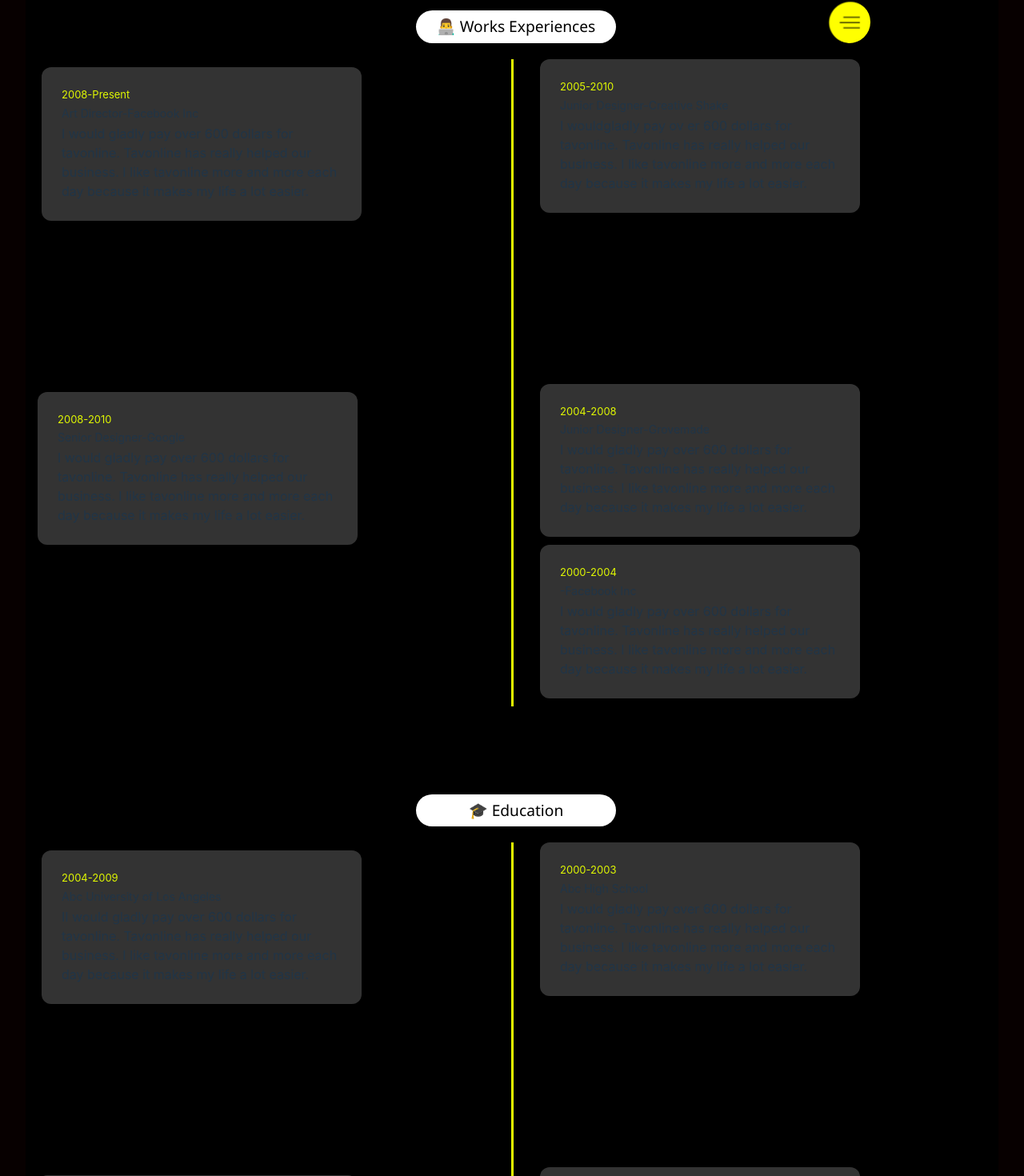
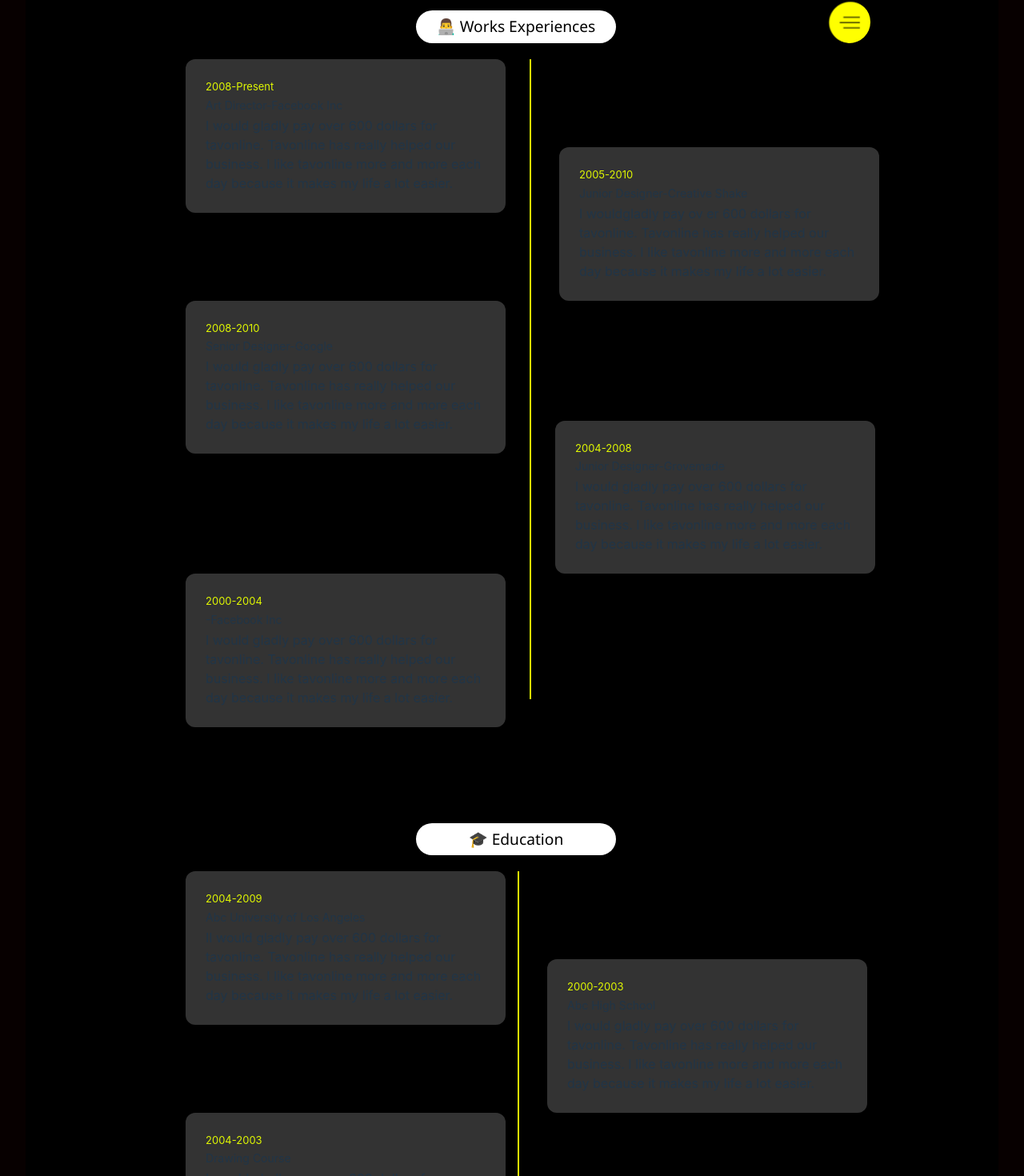
Before and after one commit to Jambisi-11/my-portfolio-g3, a React (Vite) app: page /Resume in a window 1280 px wide. Shown: the part 95-1565 px from the top of the page at 80% size. Built offline with nearby package versions, Linux system fonts and the light colour scheme.

Commit message:
little edit on resume

```diff
--- a/src/Compenets/Content/Home/FeedBack/FeedBack.css
+++ b/src/Compenets/Content/Home/FeedBack/FeedBack.css
@@ -29,7 +29,7 @@
     flex-wrap: wrap; */
 }
 
-.slide-1{
+#slide-1{
 
     padding-top: 7em;
 }
--- a/src/Compenets/Content/Home/FeedBack/FeedBack.jsx
+++ b/src/Compenets/Content/Home/FeedBack/FeedBack.jsx
@@ -10,31 +10,31 @@ const FeedBack = () => {
            <h3 className='underline underline-offset-8'>What The People Are Saying</h3>
         </div>
             <div>
-            <div className='gen-cont'>
-          <div className='slide-1'>
-              <div>
-
-                  <p className='flex'><img src = {qmark}></img>I would gladly pay over 600 dollars for tavonline. Tavonline has really helped our business. I like tavonline more and more each day because it makes my life a lot easier.</p>
+            <div className='grid grid-cols-3 gap-4' >
+            <div className='flex gap-4' id='slide-1'>
+              <div className=''>
+                <img src = {qmark}></img>
+                  <p >I would gladly pay over 600 dollars for tavonline. Tavonline has really helped our business. I like tavonline more and more each day because it makes my life a lot easier.</p>
                   Louis L. Marin
                   Founder
               </div>
 
               <div>
-                  <p>I would gladly pay over 600 dollars for tavonline. Tavonline has really helped our business. I like tavonline more and more each day because it makes my life a lot easier.</p>
-
-                      Louis L. Marin
-                      Founder
+                <img src = {qmark}></img>
+                  <p className='flex gap-4'>I would gladly pay over 600 dollars for tavonline. Tavonline has really helped our business. I like tavonline more and more each day because it makes my life a lot easier.</p>
+                  Louis L. Marin
+                  Founder
               </div>
 
               <div>
-              <p>I would gladly pay over 600 dollars for tavonline. Tavonline has really helped our business. I like tavonline more and more each day because it makes my life a lot easier.</p>
-
+                <img src = {qmark} className=''></img>
+                  <p >I would gladly pay over 600 dollars for tavonline. Tavonline has really helped our business. I like tavonline more and more each day because it makes my life a lot easier.</p>
                   Louis L. Marin
                   Founder
               </div>
           </div>
 
-          <div className='slide-2'>
+          {/* <div className='slide-2'>
           <div>
                     <p>I would gladly pay over 600 dollars for tavonline. Tavonline has really helped our business. I like tavonline more and more each day because it makes my life a lot easier.</p>
 
@@ -78,10 +78,41 @@ const FeedBack = () => {
                     Louis L. Marin
                     Founder
                 </div>
-          </div>
+          </div> */}
         </div>
         </div>
 
+        {/* <div class="p-6">
+    <h3 class="text-2xl font-bold underline underline-offset-8 mb-4">What The People Are Saying</h3>
+    <div class="grid grid-cols-1 md:grid-cols-3 gap-6">
+        <div class="flex flex-col items-start p-4 border rounded-lg shadow-md">
+            <img src="path/to/your/question-mark-image.png" alt="Quote Mark" class="mb-2 w-8 h-auto" />
+            <p class="mb-2 text-gray-700">
+                I would gladly pay over 600 dollars for tavonline. Tavonline has really helped our business. I like tavonline more and more each day because it makes my life a lot easier.
+            </p>
+            <span class="font-semibold">Louis L. Marin</span>
+            <span class="text-sm text-gray-500">Founder</span>
+        </div>
+
+        <div class="flex flex-col items-start p-4 border rounded-lg shadow-md">
+            <img src="path/to/your/question-mark-image.png" alt="Quote Mark" class="mb-2 w-8 h-auto" />
+            <p class="mb-2 text-gray-700">
+                Tavonline has transformed how we do business. The efficiency it brings is unmatched.
+            </p>
+            <span class="font-semibold">Jane Doe</span>
+            <span class="text-sm text-gray-500">CEO</span>
+        </div>
+
+        <div class="flex flex-col items-start p-4 border rounded-lg shadow-md">
+            <img src="path/to/your/question-mark-image.png" alt="Quote Mark" class="mb-2 w-8 h-auto" />
+            <p class="mb-2 text-gray-700">
+                I can't imagine running my business without Tavonline. It's been a game changer!
+            </p>
+            <span class="font-semibold">John Smith</span>
+            <span class="text-sm text-gray-500">Manager</span>
+        </div>
+    </div>
+</div> */}
 
     </div>
   )
--- a/src/Compenets/Content/Home/WhatIDo/WhatIDo.jsx
+++ b/src/Compenets/Content/Home/WhatIDo/WhatIDo.jsx
@@ -37,6 +37,7 @@ const WhatIDo = () => {
             </tbody>
        </table>
       </div>
+
     </div>
   )
 }
--- a/src/Compenets/My Resume/Resume.css
+++ b/src/Compenets/My Resume/Resume.css
@@ -26,11 +26,27 @@
 
 }
 .resume_info{
-    columns: 2;
+    display: flex;
+    gap: 15px
+    /* columns: 2;
     column-gap: 40px;
     column-rule-style: solid;
-    column-rule-color: #E6FF00;
+    column-rule-color: #E6FF00;  I comment this out and i flex it instead of column*/
 }
+
+/* I added vertical divider here */
+.vertical-line {
+    border-left: 2px solid rgb(253, 216, 7);
+    height: 800px;
+    border-color: #E0F802;
+  }
+
+  .vertical-line2 {
+    border-left: 2px solid rgb(253, 216, 7);
+    height: 550px;
+    border-color: #E0F802;
+  }
+
 
 .head{
     display: flex;
@@ -57,11 +73,11 @@ background-color: #333333;
 padding: 25px;
 border-radius: 12px;
 flex-direction: column;
-max-width: 400px;
-margin-top: 10px;
+max-width: 400px; /* 400 to  */
+margin-top: 0px;
 margin-bottom: 10px;
-margin-left: auto;
-margin-left: 20px;
+/* margin-left: auto; */
+margin-left: 200px; /* I changed this one from 10px to 200px*/
 
 }
 .empty1{
@@ -88,27 +104,33 @@ margin-left: 20px;
     display: flex;
     align-items: baseline;
     justify-content: center;
+    margin-left: 200px; /* I changed this one from 10px to 200px*/
 
     background-color: #333333;
-    margin: 10px 15px;
+    /* margin: 10px 15px; */
     padding: 25px;
     border-radius: 12px;
     flex-direction: column;
     max-width: 400px;
+    margin-top: 110px; /* I added this, to bring it down*/
 
 
     }
     .resume_info_content3{
         display: flex;
-        align-items: baseline;
+        /* align-items: baseline;        left*/
         justify-content: center;
         background-color: #333333;
-        margin: 10px 15px;
+        margin-left:20px;
+        margin-top: 110px; /* I added this, to bring it down*/
+
+        scroll-margin-top: 5em;
         padding: 25px;
         border-radius: 12px;
         flex-direction: column;
         max-width: 400px;
         break-before: column;
+
 
         }
         .resume_info_content4{
@@ -121,6 +143,7 @@ margin-left: 20px;
             border-radius: 12px;
             flex-direction: column;
             max-width: 400px;
+            margin-top: 150px; /* I added this, to bring it down*/
 
 
             }
@@ -134,6 +157,8 @@ margin-left: 20px;
                 border-radius: 12px;
                 flex-direction: column;
                 max-width: 400px;
+                margin-top: 150px; /* I added this, to bring it down*/
+                margin-left: 200px; /* I changed this one from 10px to 200px*/
 
 
                 }
@@ -325,3 +350,41 @@ h5{
       width: 80%;
     }
   }
+
+
+  .App {
+  font-family: Arial, sans-serif;
+  display: flex;
+  flex-direction: column;
+  justify-content: center;
+  align-items: center;
+  height: 100vh;
+  background-color: #f0f0f0;
+}
+
+.circle-container {
+  position: relative;
+  width: 150px;
+  height: 150px;
+  display: flex;
+  justify-content: center;
+  align-items: center;
+}
+
+.circle {
+  width: 100%;
+  height: 100%;
+  border-radius: 50%; /* Makes it circular */
+  background: conic-gradient(
+    yellow 0deg 0deg, /* Initial empty progress */
+    transparent 0deg 360deg
+  );
+  border: 8px solid yellow; /* Yellow border around the circle */
+  box-sizing: border-box;
+}
+
+input[type="range"] {
+  margin-top: 20px;
+  width: 100%;
+  max-width: 200px;
+}
--- a/src/Compenets/My Resume/Resume.jsx
+++ b/src/Compenets/My Resume/Resume.jsx
@@ -1,37 +1,33 @@
-import React from 'react'
+import React  from 'react'
 import "./Resume.css"
 import Nav from '../Content/Home/Nav/Nav'
 const Resume = () => {
+
+
+
   return (
     <div className = "resume_container">
 
       <h1 className = "resume_heading">My Resume</h1>
                <div className="headdiv"><h4 className = "head">👨‍💻 Works Experiences</h4></div>
+
       <div className ="resume_info">
+          <div className='column-left'>
 
-        <div className = "resume_info_content1">
+            <div className = "resume_info_content1" id='info1'>
                 <h6 className = "heading">2008-Present</h6>
                 <h3>Art Director-Facebook Inc</h3>
                 <p className = "descri">I would gladly pay over 600 dollars for tavonline. Tavonline has really helped our business. I like tavonline more and more each day because it makes my life a lot easier.</p>
             </div>
-        <div className="empty1"> ............................................ Yeas that wil be good. this pat is to be hidden. so if you see it ignore. I would gladly pay ov er 600 dollars for tavonline. Tavonline has really helped our business. I like tavonline more and more each day because it makes my life a lot easier.</div>
+
+            {/* <div className="empty1"> ............................................ Yeas that wil be good. this pat is to be hidden. so if you see it ignore. I would gladly pay ov er 600 dollars for tavonline. Tavonline has really helped our business. I like tavonline more and more each day because it makes my life a lot easier.</div> */}
             <div className = "resume_info_content2">
               <h6 className = "heading">2008-2010</h6>
               <h3>Senior Designer-Google</h3>
               <p className = "descri">I would gladly pay over 600 dollars for tavonline. Tavonline has really helped our business. I like tavonline more and more each day because it makes my life a lot easier.</p>
             </div>
+
         {/* <div className="empty1"> ............................................ Yeas that wil be good. this pat is to be hidden. so if you see it ignore. I would gladly pay ov er 600 dollars for tavonline. Tavonline has really helped our business. I like tavonline more and more each day because it makes my life a lot easier.</div> */}
-        <div className = "resume_info_content3">
-          <h6 className = "heading">2005-2010</h6>
-          <h3>Junior Designer-Creative Shake</h3>
-          <p className = "descri">I wouldgladly pay ov er 600 dollars for tavonline. Tavonline has really helped our business. I like tavonline more and more each day because it makes my life a lot easier.</p>
-        </div>
-        <div className="empty1"> ............................................ Yeas that wil be good. this pat is to be hidden. so if you see it ignore. I would gladly pay ov er 600 dollars for tavonline. Tavonline has really helped our business. I like tavonline more and more each day because it makes my life a lot easier.</div>
-        <div className = "resume_info_content4">
-          <h6 className = "heading">2004-2008</h6>
-          <h3>Junior Designer-Grovemade</h3>
-          <p className = "descri">I would gladly pay over 600 dollars for tavonline. Tavonline has really helped our business. I like tavonline more and more each day because it makes my life a lot easier.</p>
-        </div>
              {/*  <div className="empty1"> ............................................ Yeas that wil be good. this pat is to be hidden. so if you see it ignore. I would gladly pay ov er 600 dollars for tavonline. Tavonline has really helped our business. I like tavonline more and more each day because it makes my life a lot easier.</div> */}
              <div className = "resume_info_content5">
               <h6 className = "heading">2000-2004</h6>
@@ -39,34 +35,65 @@ const Resume = () => {
               <p className = "descri">I would gladly pay over 600 dollars for tavonline. Tavonline has really helped our business. I like tavonline more and more each day because it makes my life a lot easier.</p>
             </div>
           </div>
+
+          <div class="vertical-line"></div>
+
+          <div className='column-right'>
+          <div className = "resume_info_content3" id='info4'>
+              <h6 className = "heading">2005-2010</h6>
+              <h3>Junior Designer-Creative Shake</h3>
+              <p className = "descri">I wouldgladly pay ov er 600 dollars for tavonline. Tavonline has really helped our business. I like tavonline more and more each day because it makes my life a lot easier.</p>
+            </div>
+            {/* <div className="empty1"> ............................................ Yeas that wil be good. this pat is to be hidden. so if you see it ignore. I would gladly pay ov er 600 dollars for tavonline. Tavonline has really helped our business. I like tavonline more and more each day because it makes my life a lot easier.</div>
+             */}
+            <div className = "resume_info_content4">
+              <h6 className = "heading">2004-2008</h6>
+              <h3>Junior Designer-Grovemade</h3>
+              <p className = "descri">I would gladly pay over 600 dollars for tavonline. Tavonline has really helped our business. I like tavonline more and more each day because it makes my life a lot easier.</p>
+            </div>
+
+
+        </div>
+      </div>
+
+
       <div className="space1"></div>
       <div className="headdiv"><h4 className = "head">🎓 Education</h4></div>
       <div className ="resume_info">
 
+      <div className='column-left'>
             <div className = "resume_info_content1">
                 <h6 className = "heading">2004-2009</h6>
                 <h3>Abc University of Los Angeles</h3>
                 <p className = "descri">II would gladly pay over 600 dollars for tavonline. Tavonline has really helped our business. I like tavonline more and more each day because it makes my life a lot easier.</p>
             </div>
-        <div className="empty1"> ............................................ Yeas that wil be good. this pat is to be hidden. so if you see it ignore. I would gladly pay ov er 600 dollars for tavonline. Tavonline has really helped our business. I like tavonline more and more each day because it makes my life a lot easier.</div>
+            {/* <div className="empty1"> ............................................ Yeas that wil be good. this pat is to be hidden. so if you see it ignore. I would gladly pay ov er 600 dollars for tavonline. Tavonline has really helped our business. I like tavonline more and more each day because it makes my life a lot easier.</div> */}
             <div className = "resume_info_content2">
               <h6 className = "heading">2004-2003</h6>
               <h3>Drawing Course</h3>
               <p className = "descri">I would gladly pay over 600 dollars for tavonline. Tavonline has really helped our business. I like tavonline more and more each day because it makes my life a lot easier.</p>
             </div>
+        </div>
+        {/* I added this */}
+        <div class="vertical-line2"></div>
+
+
+        <div className='column-right'>
         {/* <div className="empty1"> ............................................ Yeas that wil be good. this pat is to be hidden. so if you see it ignore. I would gladly pay ov er 600 dollars for tavonline. Tavonline has really helped our business. I like tavonline more and more each day because it makes my life a lot easier.</div> */}
           <div className = "resume_info_content3">
             <h6 className = "heading">2000-2003</h6>
             <h3>Abc High School</h3>
             <p className = "descri">I would gladly pay over 600 dollars for tavonline. Tavonline has really helped our business. I like tavonline more and more each day because it makes my life a lot easier.</p>
           </div>
-        <div className="empty1"> ............................................ Yeas that wil be good. this pat is to be hidden. so if you see it ignore. I would gladly pay ov er 600 dollars for tavonline. Tavonline has really helped our business. I like tavonline more and more each day because it makes my life a lot easier.</div>
+        {/* <div className="empty1"> ............................................ Yeas that wil be good. this pat is to be hidden. so if you see it ignore. I would gladly pay ov er 600 dollars for tavonline. Tavonline has really helped our business. I like tavonline more and more each day because it makes my life a lot easier.</div> */}
             <div className = "resume_info_content4">
               <h6 className = "heading">2010-present</h6>
               <h3>Abc college of Los Angels</h3>
               <p className = "descri">I would gladly pay over 600 dollars for tavonline. Tavonline has really helped our business. I like tavonline more and more each day because it makes my life a lot easier.</p>
             </div>
         </div>
+      </div>
+
       <div className="space2"></div>
       <div className="skills">
            <div><h1 className = "mySkills">My Skills</h1></div>
@@ -157,7 +184,10 @@ const Resume = () => {
 
         </div>
       </div>
-      <div></div>
+
+
+
+
     </div>
   )
 }
```
Lines whose indentation alone changed are shown as unchanged.
